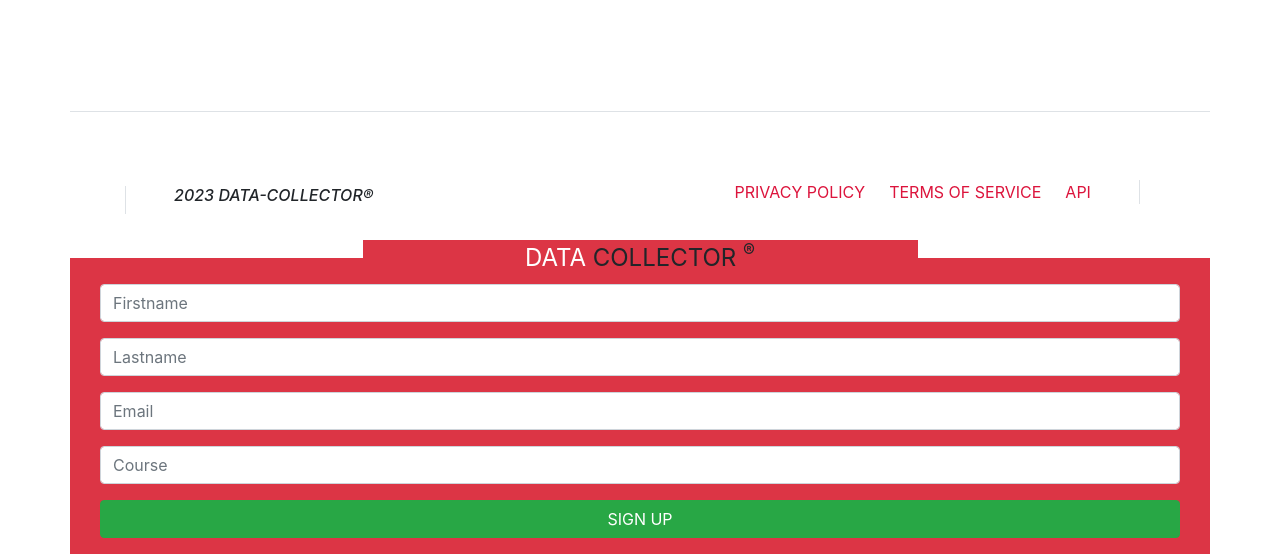
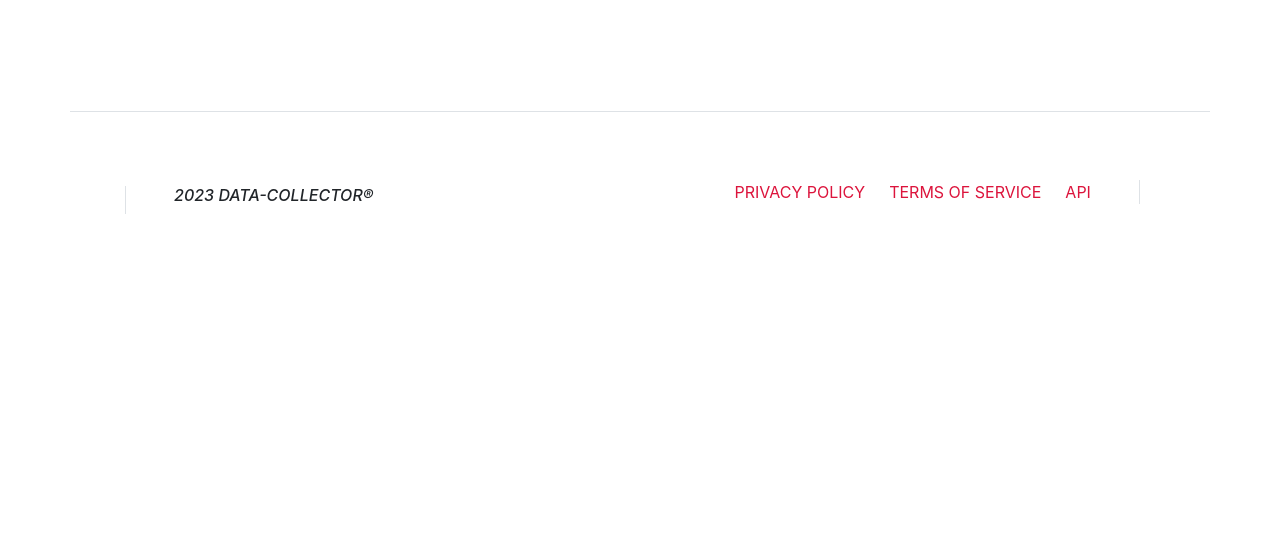
Before and after one commit to blackhammer2000/data-collector, a PHP site: page /pages/signup.php in a window 1280 px wide. Shown: the part 520-1074 px from the top of the page. After the commit the page ends 734 px from the top, so only its background shows below. Run offline with PHP 8.4, Linux system fonts and the light colour scheme.

Commit message:
made some changes...

```diff
--- a/pages/signup.php
+++ b/pages/signup.php
@@ -64,29 +64,6 @@
         <li class="ml-4"><a href="">API</a></li>
       </ul>
     </footer>
-
-
-    <fieldset class="container  bg-danger">
-      <legend  class="text-center bg-danger w-50"><span class="text-white">DATA</span> COLLECTOR <sup>&reg;</sup></legend>
-    <form action="" method="POST" class="form container">
-      <div class="form-group">
-        <input type="text" class="form-control" placeholder="Firstname" />
-      </div>
-      <div class="form-group">
-        <input type="text" class="form-control" placeholder="Lastname" />
-      </div>
-      <div class="form-group">
-        <input type="text" class="form-control" placeholder="Email" />
-      </div>
-      <div class="form-group">
-        <input type="text" class="form-control" placeholder="Course" />
-      </div>
-      <div class="form-group">
-        <button class="btn btn-success container" type="submit">SIGN UP</button>
-      </div>
-    </form>
-    </fieldset>
-
   </body>
 </html>
 
```
